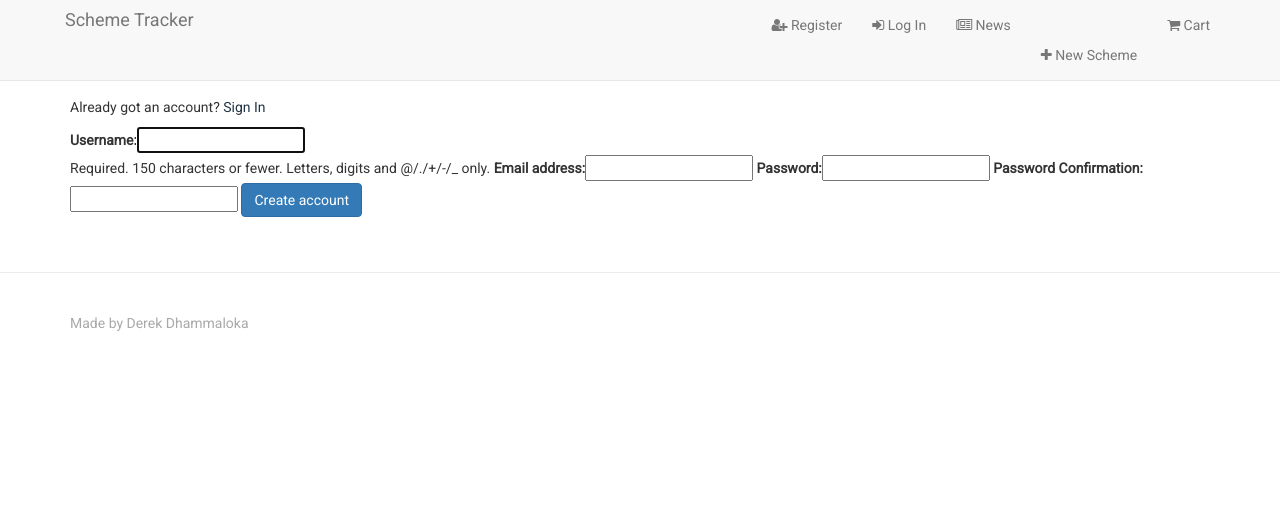
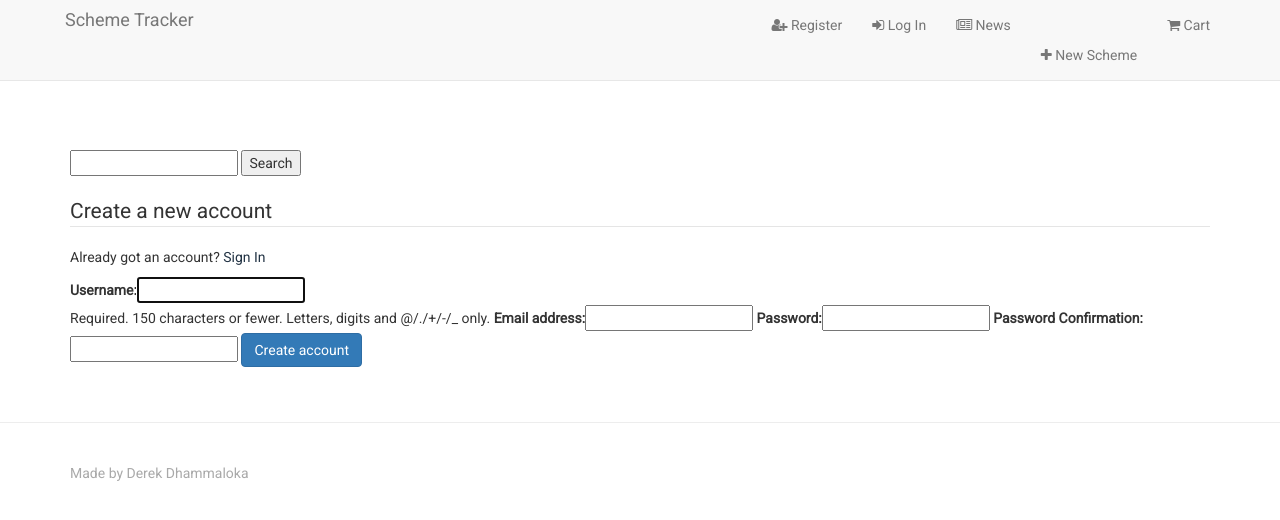
Before and after one commit to derektypist/scheme-tracker, a Django app: page /accounts/register/ in a window 1280 px wide. Shown: the top 520 px of the page. Run offline with Django 3.2, Linux system fonts and the light colour scheme; some libraries are stand-ins or nearby versions.

Commit message:
Updated padding-top in body

```diff
--- a/static/css/custom.css
+++ b/static/css/custom.css
@@ -1,6 +1,7 @@
 /* Style for Body */
 body {
     font-family: "Roboto", Arial, Verdana, sans-serif;
+    padding-top: 150px;
 }
 
 /* Style for Footer */
```
